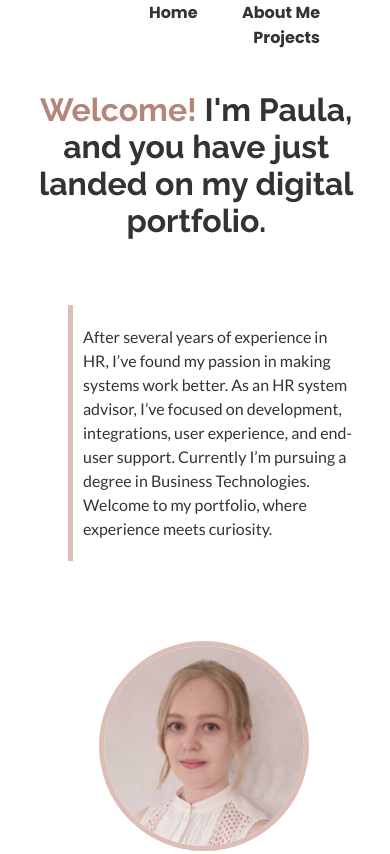
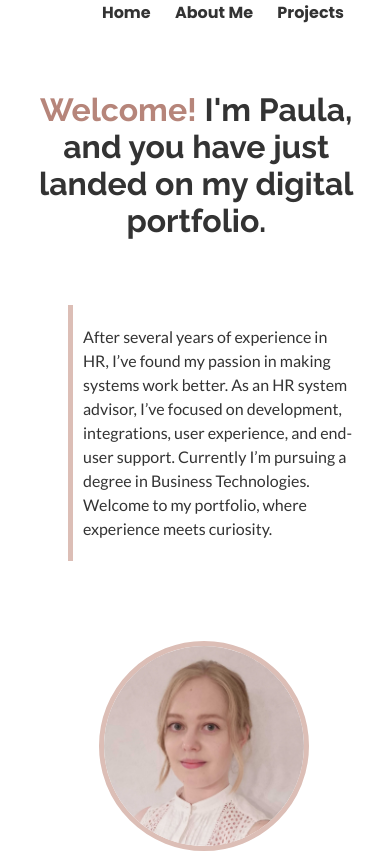
Before and after one commit to kokkolap/kokkolap.github.io, a plain HTML site: page index.html in a window 390 px wide. Shown: the top 854 px of the page. Drawn offline with Linux system fonts and the light colour scheme.

Commit message:
Add files via upload

```diff
--- a/style.css
+++ b/style.css
@@ -234,11 +234,18 @@ ul li {
     }
 
 @media (max-width:600px){
+  .navbar {
+          width: 100%;
+          text-align: center;
+      }
   .navbar a {
-            margin: 5px 10px 0px 10px;
-            padding: 10px;
+            margin: 5px 5px 0px 5px;
+            padding: 5px;
             font-size: 16px;
             }
+  .navbar a:hover {
+            padding:5px;
+      }
     h1 {font-size: 32px; }
     h2 {font-size: 26px; }
     h3 {font-size: 20px;}
```
